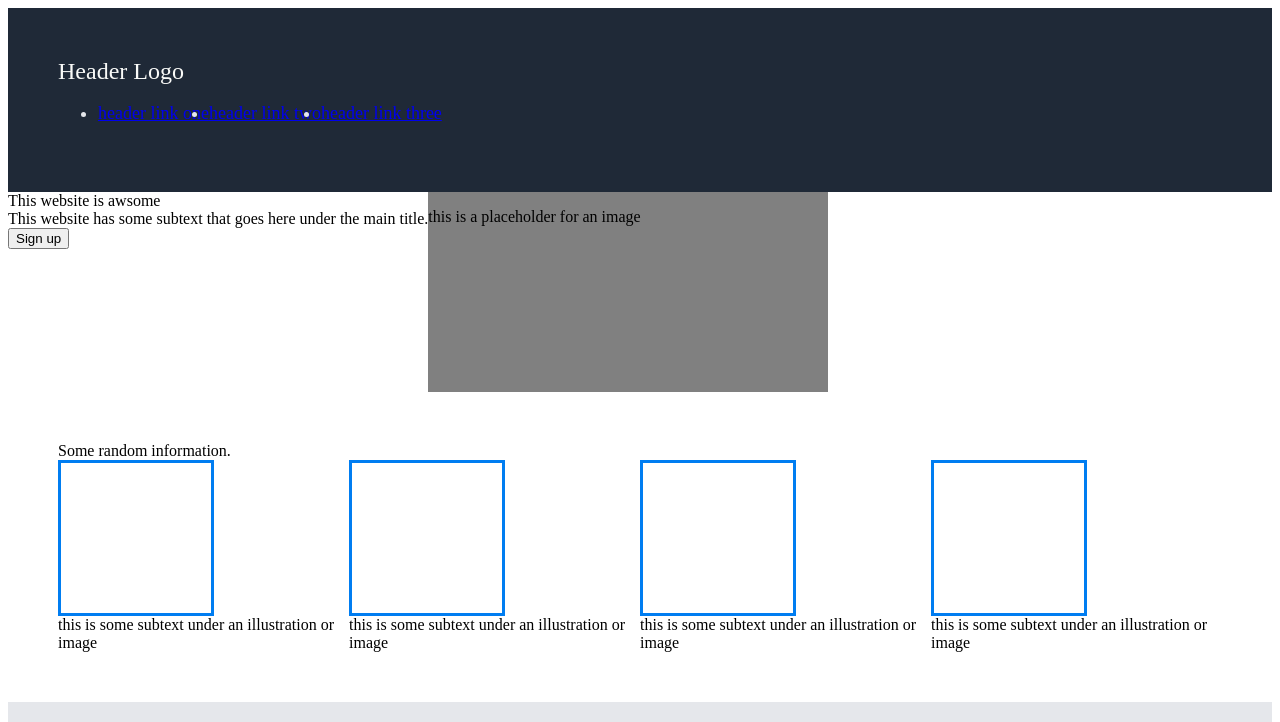
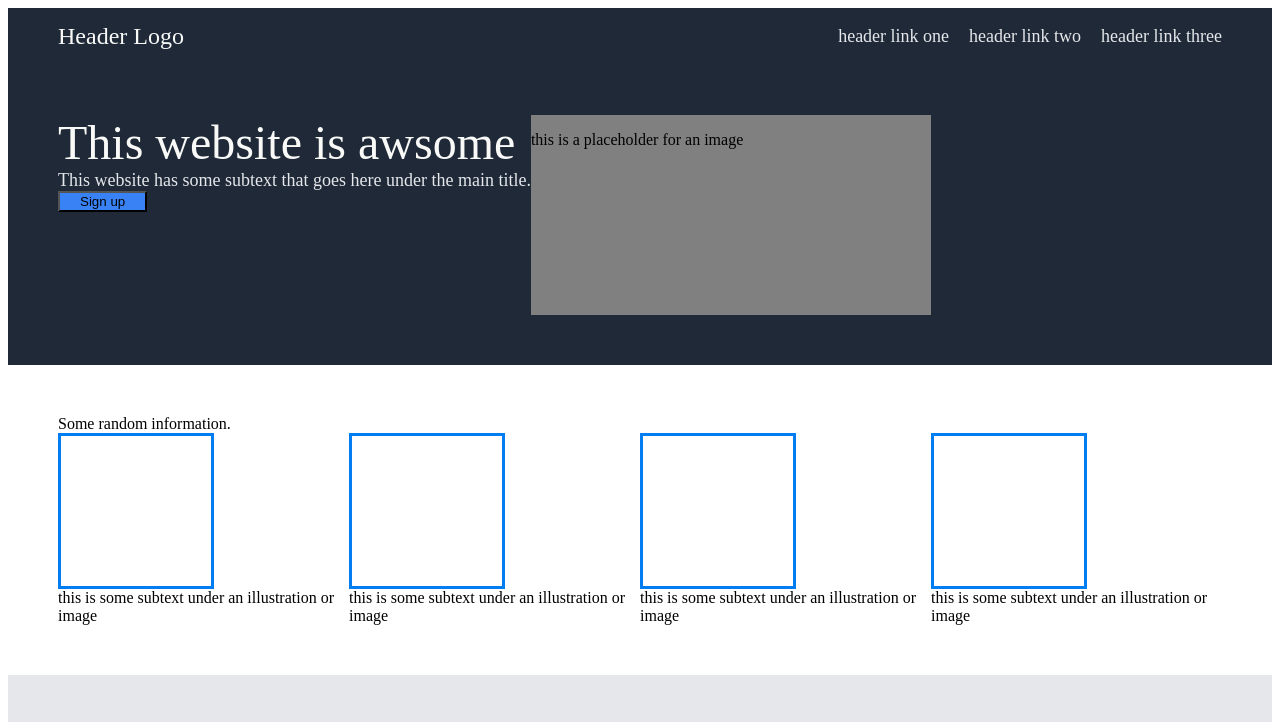
Before and after one commit to TheCatShepherd/landing-page, a plain HTML site: page index.html in a window 1280 px wide. Shown: the top 722 px of the page. Drawn offline with Linux system fonts and the light colour scheme.

Commit message:
Font, color and padding added to style.css

```diff
--- a/style.css
+++ b/style.css
@@ -3,11 +3,17 @@
     flex-direction: column;
 }
 
+.header,
+.hero {
+    display: flex;
+    background-color: #1F2937;
+    padding-left: 50px;
+    padding-right: 50px;
+    padding-bottom: 50px;
+}
+
 .header {
-    display: flex;
-    flex-direction: column;
-    background-color: #1F2937;
-    padding: 50px;
+    align-items: center;
 }
 
 .header > .right {
@@ -15,9 +21,20 @@
     font-size: 18px;
 }
 
+ul {
+    list-style-type: none;
+    gap: 20px;
+}
+
+a {
+    text-decoration: none;
+    color: #E5E7EB;
+}
+
 .header > .logo {
     color: #F9FAF8;
     font-size: 24px;
+    margin-right: auto;
 }
 
 .links {
@@ -29,12 +46,18 @@
     display: flex;
 }
 
-.hero > .title {
+button {
+    background-color: #3882F6;
+    padding-left: 20px;
+    padding-right: 20px;
+}
+
+.right > .title {
     color: #F9FAF8;
     font-size: 48px;
 }
 
-.hero > .text {
+.right > .text {
     color: #E5E7EB;
     font-size: 18px;
 }
```
